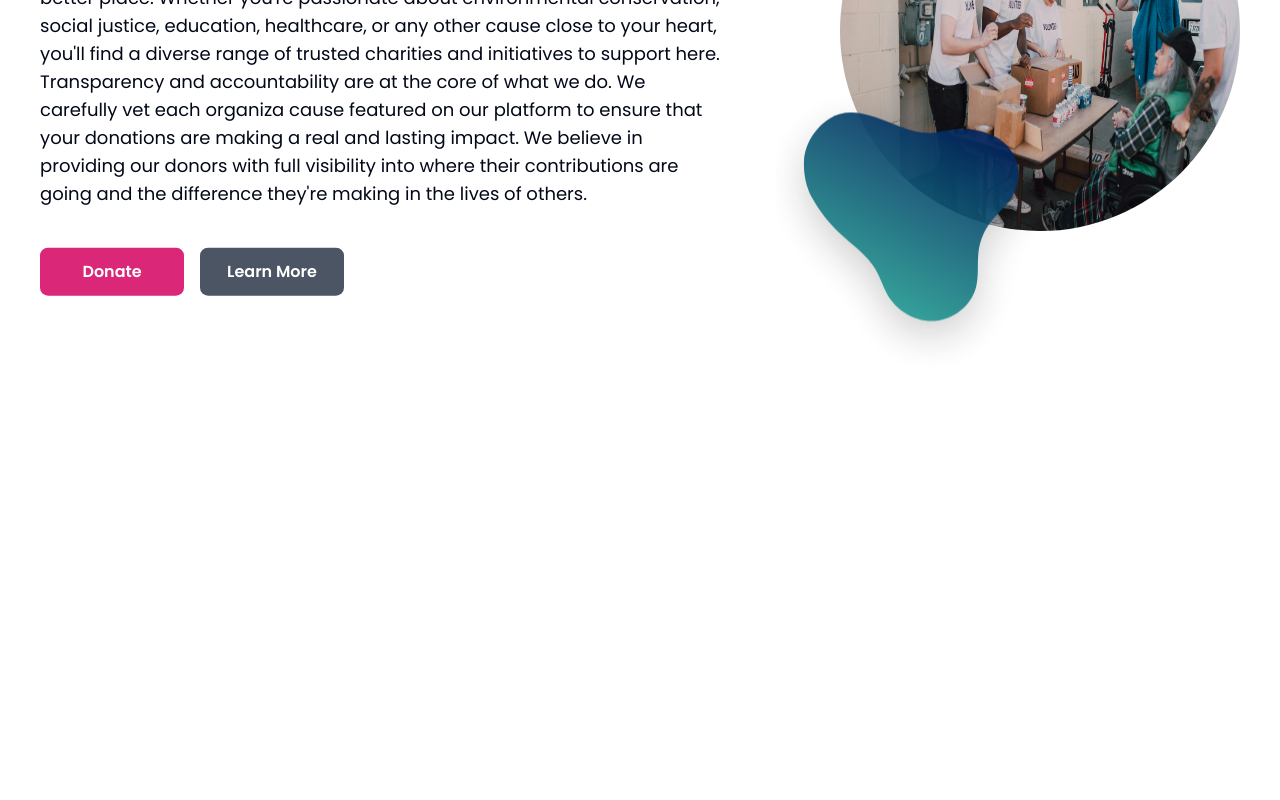
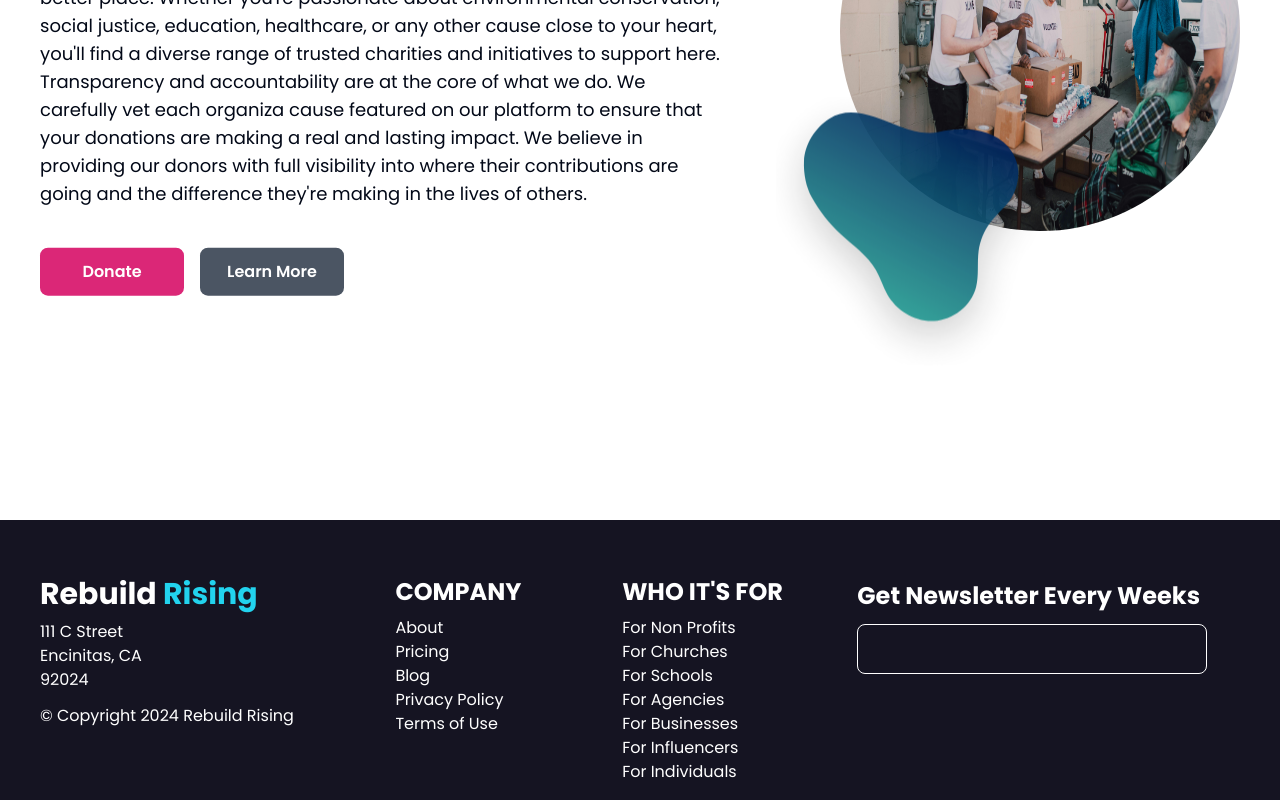
Before and after one commit to hasanali112/donation-platform-client, a React (Vite) app: page / in a window 1280 px wide. Shown: the part 3373-4173 px from the top of the page. Before the commit the page ends 3953 px from the top, so only its background shows below. Built offline with nearby package versions, Linux system fonts and the light colour scheme.

Commit message:
footer add

```diff
--- a/src/components/Home/About.tsx
+++ b/src/components/Home/About.tsx
@@ -6,8 +6,8 @@ import "./../../style/about.css";
 const About = () => {
   return (
     <div>
-      <Container className="mt-20 mb-20">
-        <div className="flex justify-between items-center gap-10">
+      <Container className="mt-20 mb-5">
+        <div className="flex flex-col lg:flex-row lg:justify-between items-center gap-10">
           <div className="flex-1 -translate-y-[19%]">
             <h1 className="text-4xl font-bold ">About Us</h1>
             <p className="w-[90%] mt-2 text-lg ">
--- a/src/components/Home/testimonial/TestimonialCompany.tsx
+++ b/src/components/Home/testimonial/TestimonialCompany.tsx
@@ -7,7 +7,7 @@ const TestimonialCompany = () => {
   return (
     <div className="flex justify-around">
       <div className="flex flex-col justify-center items-center gap-4">
-        <img src={image1} alt="" />
+        <img src={image1} alt="" className="w-[200px]" />
         <div className="flex">
           <TestimonialSvg />
           <TestimonialSvg />
@@ -17,7 +17,7 @@ const TestimonialCompany = () => {
         </div>
       </div>
       <div className="flex flex-col justify-center items-center gap-4">
-        <img src={image2} alt="" />
+        <img src={image2} alt="" className="w-[200px]" />
         <div className="flex">
           <TestimonialSvg />
           <TestimonialSvg />
@@ -27,7 +27,7 @@ const TestimonialCompany = () => {
         </div>
       </div>
       <div className="flex flex-col justify-center items-center gap-4">
-        <img src={image3} alt="" />
+        <img src={image3} alt="" className="w-[200px]" />
         <div className="flex">
           <TestimonialSvg />
           <TestimonialSvg />
--- a/src/components/layout/MainLayout/MainLayout.tsx
+++ b/src/components/layout/MainLayout/MainLayout.tsx
@@ -1,11 +1,13 @@
 import { Outlet } from "react-router-dom";
 import Navbar from "../shared/Navbar";
+import Footer from "../shared/Footer";
 
 const MainLayout = () => {
   return (
     <div>
       <Navbar />
       <Outlet />
+      <Footer />
     </div>
   );
 };
--- /dev/null
+++ b/src/components/layout/shared/Footer.tsx
@@ -0,0 +1,67 @@
+import { Link } from "react-router-dom";
+import Container from "./Container";
+
+const Footer = () => {
+  return (
+    <div className="bg-[#151422] text-white">
+      <Container>
+        <div className="grid grid-cols-12 gap-5  pb-4">
+          <div className=" col-span-12 lg:col-span-3 ">
+            <div className="mt-14">
+              <Link to="/">
+                <span className="text-3xl font-bold ">
+                  Rebuild <span className="text-cyan-400">Rising</span>
+                </span>
+              </Link>
+              <div className="mt-2 mb-3">
+                <ul>
+                  <li>111 C Street</li>
+                  <li>Encinitas, CA</li>
+                  <li>92024</li>
+                </ul>
+              </div>
+              <p>&copy; Copyright 2024 Rebuild Rising</p>
+            </div>
+          </div>
+          <div className=" col-span-12 lg:col-span-5">
+            <div className="flex lg:flex-row justify-between lg:justify-around mt-14">
+              <div>
+                <h1 className="text-2xl font-bold mb-2">COMPANY</h1>
+                <ul>
+                  <li>About</li>
+                  <li>Pricing</li>
+                  <li>Blog</li>
+                  <li>Privacy Policy</li>
+                  <li>Terms of Use</li>
+                </ul>
+              </div>
+              <div>
+                <h1 className="text-2xl font-bold mb-2">WHO IT'S FOR</h1>
+                <ul>
+                  <li>For Non Profits</li>
+                  <li>For Churches</li>
+                  <li>For Schools</li>
+                  <li>For Agencies</li>
+                  <li>For Businesses</li>
+                  <li>For Influencers</li>
+                  <li>For Individuals</li>
+                </ul>
+              </div>
+            </div>
+          </div>
+          <div className=" col-span-12 lg:col-span-4  p-1">
+            <h1 className="text-2xl font-bold mt-14">
+              Get Newsletter Every Weeks
+            </h1>
+            <input
+              type="text"
+              className="w-[350px] h-[50px] mt-3 rounded-lg bg-transparent border border-white"
+            />
+          </div>
+        </div>
+      </Container>
+    </div>
+  );
+};
+
+export default Footer;
--- a/src/pages/AllDonate.tsx
+++ b/src/pages/AllDonate.tsx
@@ -2,7 +2,7 @@ import Donate from "@/components/Alldonate/Donate";
 
 const AllDonate = () => {
   return (
-    <div>
+    <div className="mb-5">
       <Donate />
     </div>
   );
```
